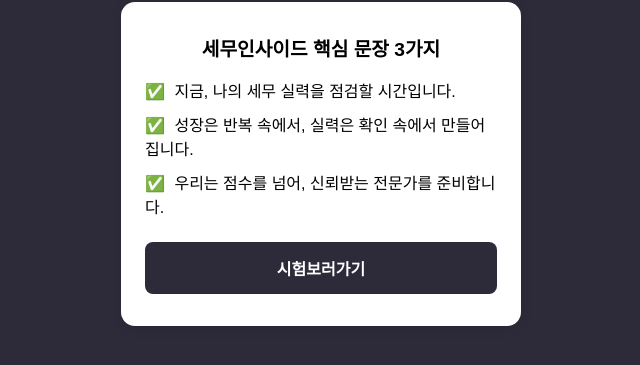
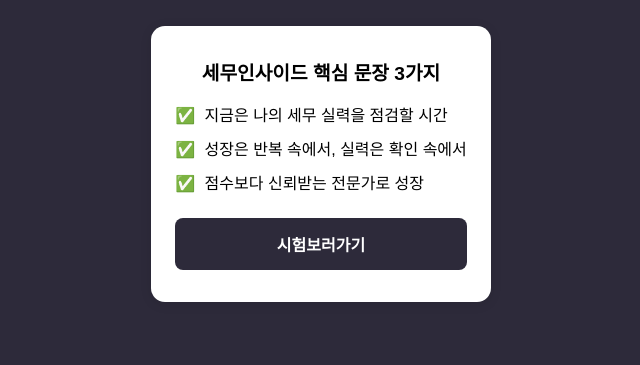
Before and after one commit to anteate9106/semuinside, a plain HTML site: page index.html in a window 1280 px wide. Shown: the part 335-700 px from the top of the page, without its empty margins (319-959 px from the left). Drawn offline with Linux system fonts and the light colour scheme.

Commit message:
Update index.html

```diff
--- a/index.html
+++ b/index.html
@@ -96,9 +96,9 @@
   <div class="card">
     <h2>세무인사이드 핵심 문장 3가지</h2>
     <ul>
-      <li>지금, 나의 세무 실력을 점검할 시간입니다.</li>
-      <li>성장은 반복 속에서, 실력은 확인 속에서 만들어집니다.</li>
-      <li>우리는 점수를 넘어, 신뢰받는 전문가를 준비합니다.</li>
+      <li>지금은 나의 세무 실력을 점검할 시간</li>
+      <li>성장은 반복 속에서, 실력은 확인 속에서</li>
+      <li>점수보다 신뢰받는 전문가로 성장</li>
     </ul>
     <a href="https://www.notion.so/231a2002c7578000974cc8fc086a7a91" target="_blank" class="btn">시험보러가기</a>
   </div>
```
